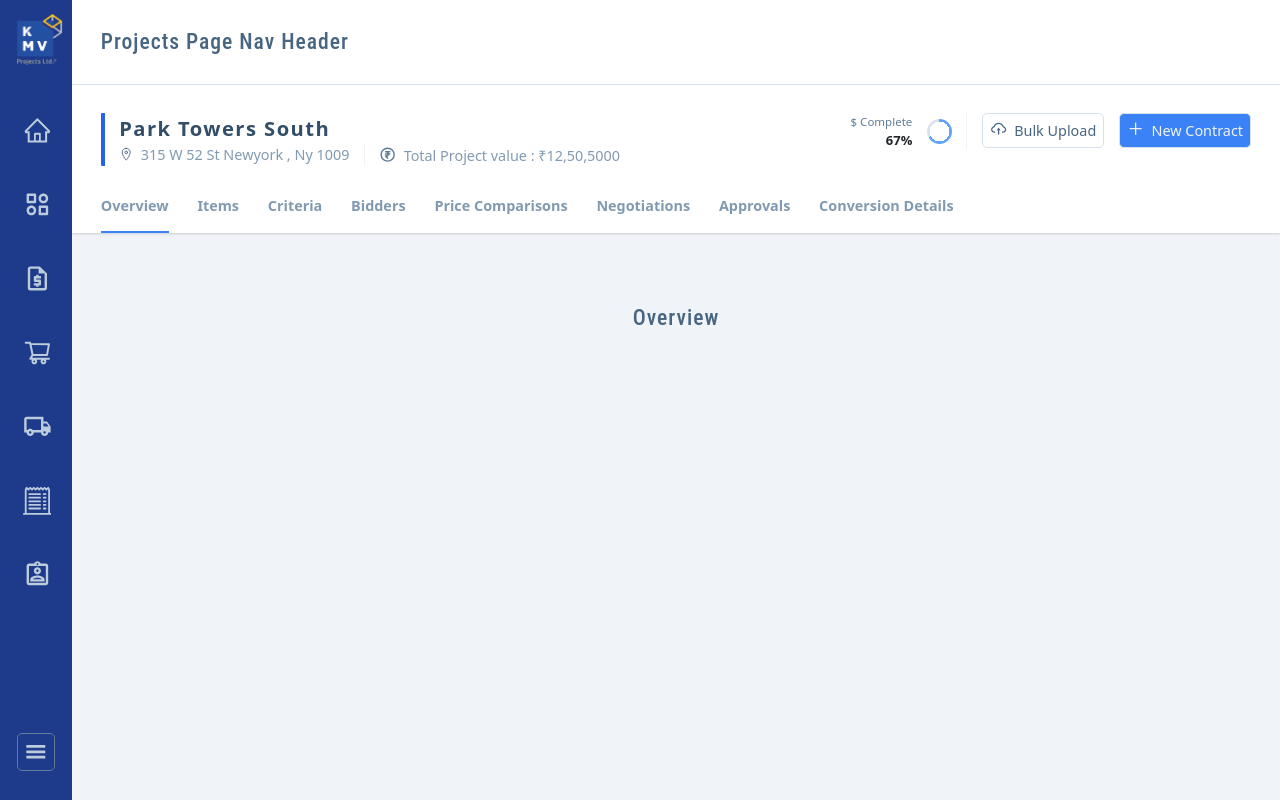
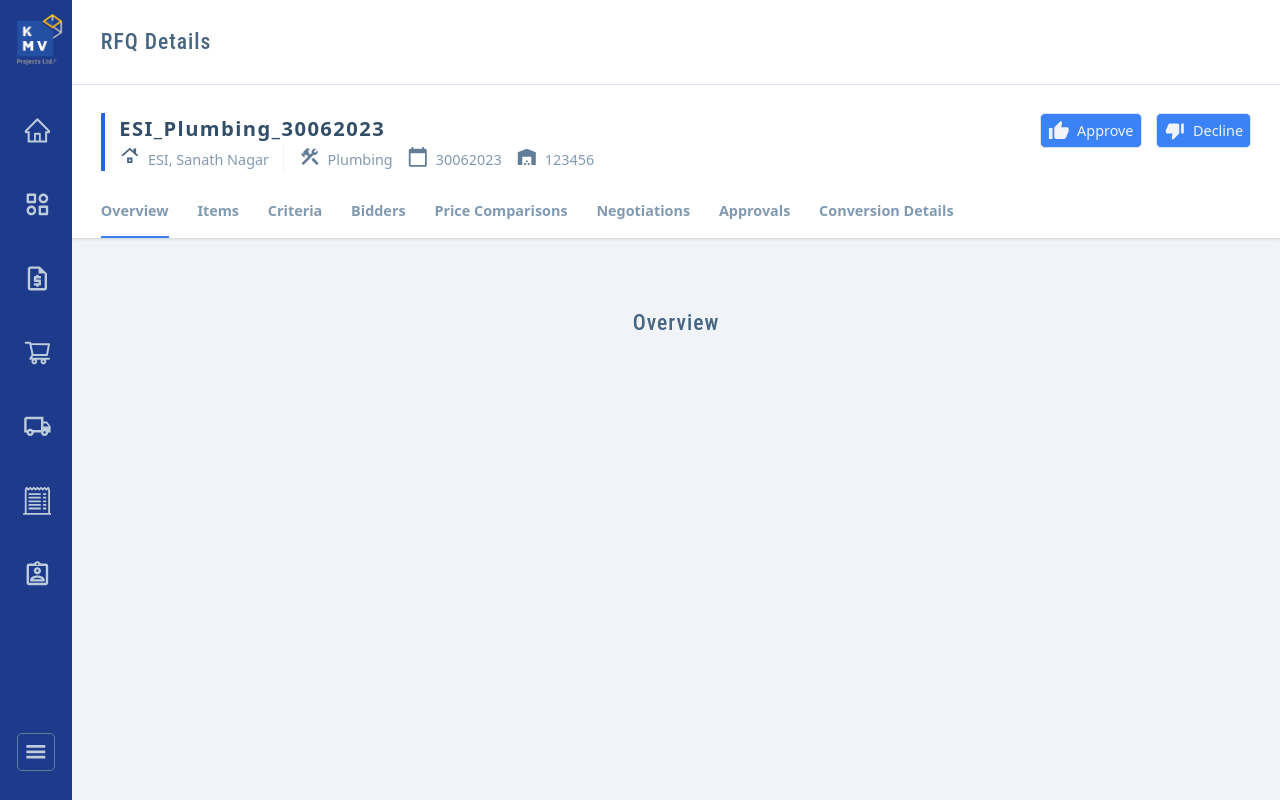
Before and after one commit to PiersoftDev/converse-portal, a React (Create React App) app: page /projects in a window 1280 px wide. Built offline with nearby package versions, Linux system fonts and the light colour scheme; sample sign-in values are in the browser's storage.

Commit message:
Label and icon changes

```diff
--- a/src/components/materialsPage/CardComponent.js
+++ b/src/components/materialsPage/CardComponent.js
@@ -1,6 +1,6 @@
-import { RiShareBoxLine } from 'react-icons/ri'
-import styled from 'styled-components'
-import { NavLink } from 'react-router-dom'
+import { RiShareBoxLine } from "react-icons/ri";
+import styled from "styled-components";
+import { NavLink } from "react-router-dom";
 
 const CardComponent = () => {
   return (
@@ -16,19 +16,21 @@ const CardComponent = () => {
       </div>
 
       <div className="card-details">
-        <div className="card-side-header">Balance :</div>
-        <div className="card-side-value">$0.0</div>
-        <div className="card-side-header">Requestor :</div>
-        <div className="card-side-value">Carla simpson</div>
-        <div className="card-side-header">Date :</div>
+        <div className="card-side-header">RFQ No :</div>
+        <div className="card-side-value">RFQ123456</div>
+        <div className="card-side-header">Project :</div>
+        <div className="card-side-value">ESI Sanath Nagar</div>
+        <div className="card-side-header">Category :</div>
+        <div className="card-side-value">Plumbing</div>
+        <div className="card-side-header">Planned Date :</div>
         <div className="card-side-value"> 12/06/2024</div>
-        <div className="card-side-header">Description :</div>
-        <div className="card-side-value">Steel for the building</div>
+        <div className="card-side-header">Warehouse Details :</div>
+        <div className="card-side-value">ESI Sanath Nagar</div>
       </div>
     </Wrapper>
-  )
-}
-export default CardComponent
+  );
+};
+export default CardComponent;
 
 const Wrapper = styled.div`
   margin: 0.75rem 1rem;
@@ -81,4 +83,4 @@ const Wrapper = styled.div`
   .card-side-value {
     color: var(--grey-700);
   }
-`
+`;
--- a/src/components/projectPage/ProjectImpInfoComponent.js
+++ b/src/components/projectPage/ProjectImpInfoComponent.js
@@ -1,30 +1,48 @@
-import { IoLocationOutline } from 'react-icons/io5'
-import { HiOutlineCurrencyRupee } from 'react-icons/hi'
-import { AiOutlineCloudUpload, AiOutlinePlus } from 'react-icons/ai'
-import styled from 'styled-components'
+import { IoLocationOutline } from "react-icons/io5";
+import { HiOutlineCurrencyRupee } from "react-icons/hi";
+import { AiOutlineCloudUpload, AiOutlinePlus } from "react-icons/ai";
+import styled from "styled-components";
+import RoofingIcon from "@mui/icons-material/Roofing";
+import ConstructionIcon from "@mui/icons-material/Construction";
+import CalendarTodayIcon from "@mui/icons-material/CalendarToday";
+import WarehouseIcon from "@mui/icons-material/Warehouse";
+import ThumbUpIcon from "@mui/icons-material/ThumbUp";
+import ThumbDownAltIcon from "@mui/icons-material/ThumbDownAlt";
 
 const ProjectImpInfoComponent = () => {
   return (
     <Wrapper>
       <div className="left-wrapper">
-        <div className="left-header">Park Towers south</div>
+        <div className="left-header">ESI_Plumbing_30062023</div>
         <div className="left-content">
           <div className="location">
             <span>
-              <IoLocationOutline />
+              <RoofingIcon />
             </span>
-            <p>315 W 52 St Newyork , Ny 1009 </p>
+            <p>ESI, Sanath Nagar</p>
           </div>
           <div className="project-value">
             <span>
-              <HiOutlineCurrencyRupee />
+              <ConstructionIcon />
             </span>
-            <p>Total Project value : &#8377;12,50,5000</p>
+            <p>Plumbing</p>
+          </div>
+          <div className="project-value">
+            <span>
+              <CalendarTodayIcon />
+            </span>
+            <p>30062023</p>
+          </div>
+          <div className="project-value">
+            <span>
+              <WarehouseIcon />
+            </span>
+            <p>123456</p>
           </div>
         </div>
       </div>
       <div className="right-wrapper">
-        <div className="complete-container">
+        {/* <div className="complete-container">
           <div className="complete">
             <div>$ Complete</div>
             <p></p>
@@ -36,26 +54,32 @@ const ProjectImpInfoComponent = () => {
             aria-valuemin="0"
             aria-valuemax="100"
           ></div>
-        </div>
+        </div> */}
         <div className="btns-container">
-          <button className="btn-upload ">
+          {/* <button className="btn-upload ">
             <span>
               <AiOutlineCloudUpload />
             </span>
             Bulk Upload
+          </button> */}
+          <button className="btn-newContact">
+            <span>
+              <ThumbUpIcon />
+            </span>
+            Approve
           </button>
           <button className="btn-newContact">
             <span>
-              <AiOutlinePlus />
+              <ThumbDownAltIcon />
             </span>
-            New Contract
+            Decline
           </button>
         </div>
       </div>
     </Wrapper>
-  )
-}
-export default ProjectImpInfoComponent
+  );
+};
+export default ProjectImpInfoComponent;
 
 const Wrapper = styled.div`
   display: flex;
@@ -151,7 +175,7 @@ const Wrapper = styled.div`
 
   .complete p::before {
     counter-reset: percentage var(--progress-value);
-    content: counter(percentage) '%';
+    content: counter(percentage) "%";
     animation: progress 2s 1 forwards;
   }
 
@@ -215,4 +239,4 @@ const Wrapper = styled.div`
     background-color: var(--primary-600);
     transform: scale(1.05);
   }
-`
+`;
--- a/src/pages/dashboard/Project.js
+++ b/src/pages/dashboard/Project.js
@@ -18,7 +18,7 @@ const Projects = () => {
   return (
     <Wrapper className="Projects-page">
       <div className="header">
-        <h4>Projects page nav header</h4>
+        <h4>RFQ Details</h4>
       </div>
       <ProjectImpInfoComponent />
       <ProjectTabsComponent />
```
